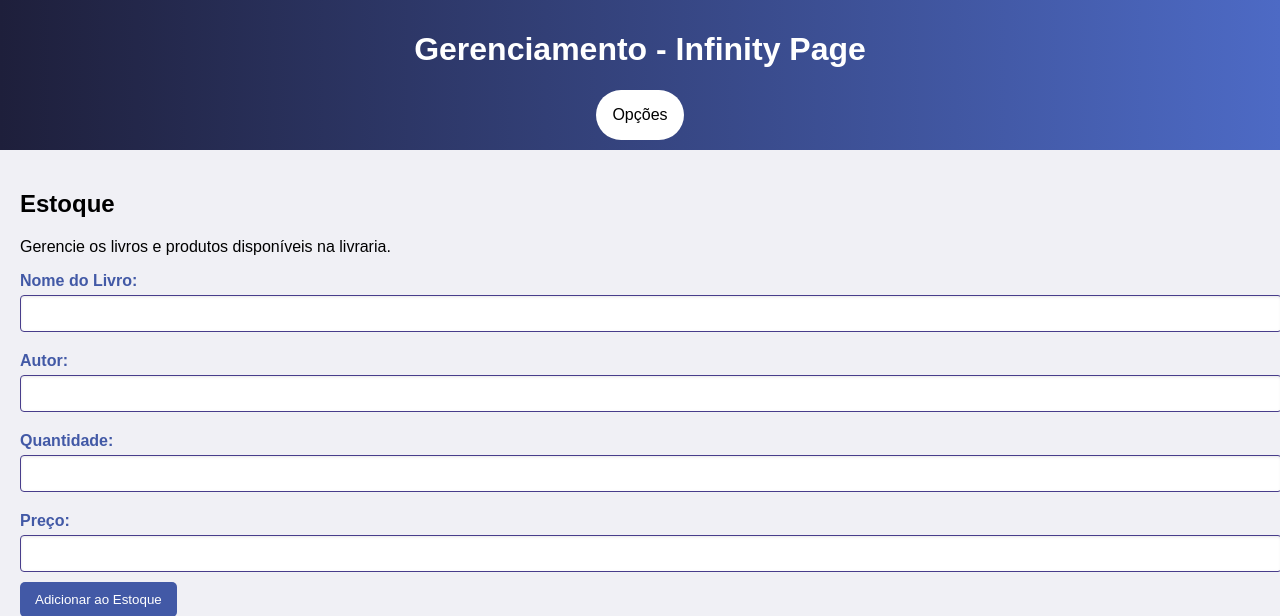
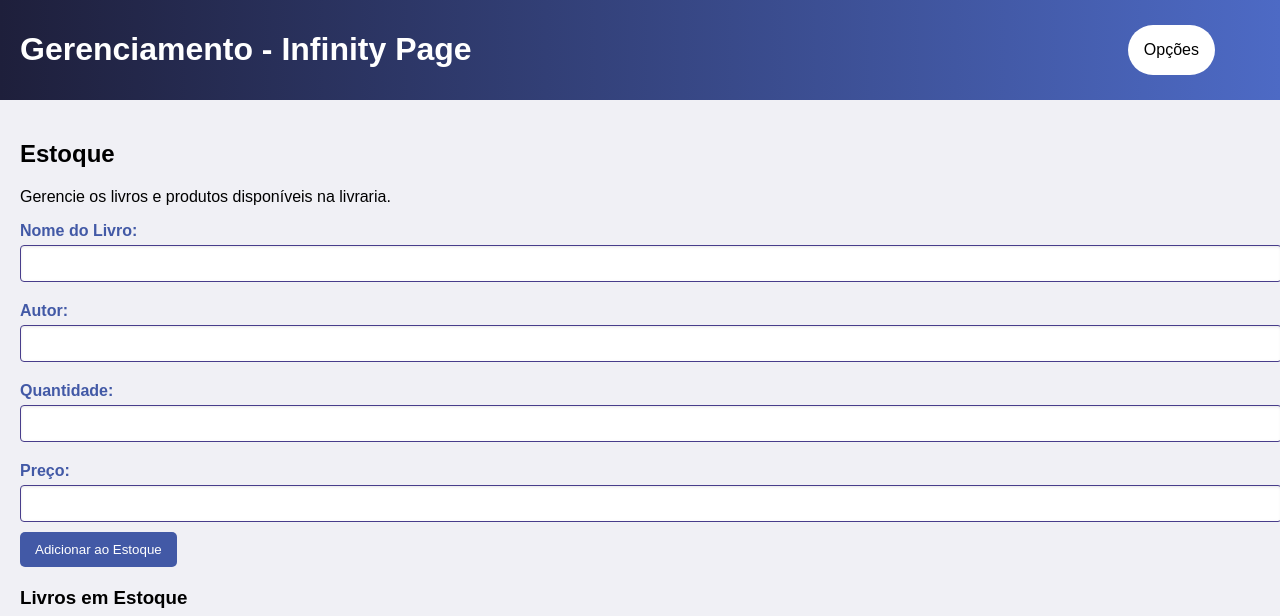
Before and after one commit to PedrinhoHenrique1/Infinity-Page, a PHP site: page /pages/admin.html in a window 1280 px wide. Shown: the top 616 px of the page. Run offline with PHP 8.4, Linux system fonts and the light colour scheme.

Commit message:
Atualizações no design

```diff
--- a/css/admin.css
+++ b/css/admin.css
@@ -6,11 +6,19 @@ body.admin {
 }
 
 header.admin {
+    display: flex;
     background: linear-gradient(to right, #1e1f3b, #4d6ac5);
     color: white;
     padding: 10px 20px;
     text-align: center;
     position: relative;
+    align-items: center;
+    justify-content: space-between;
+}
+
+header button {
+    position: relative;
+    margin-right: 45px;
 }
 
 header.admin i {
@@ -74,6 +82,7 @@ main section {
 
   .dropdown-content {
     display: none;
+    right: 0;
     position: absolute;
     background-color: #f9f9f9;
     min-width: 160px;
```
